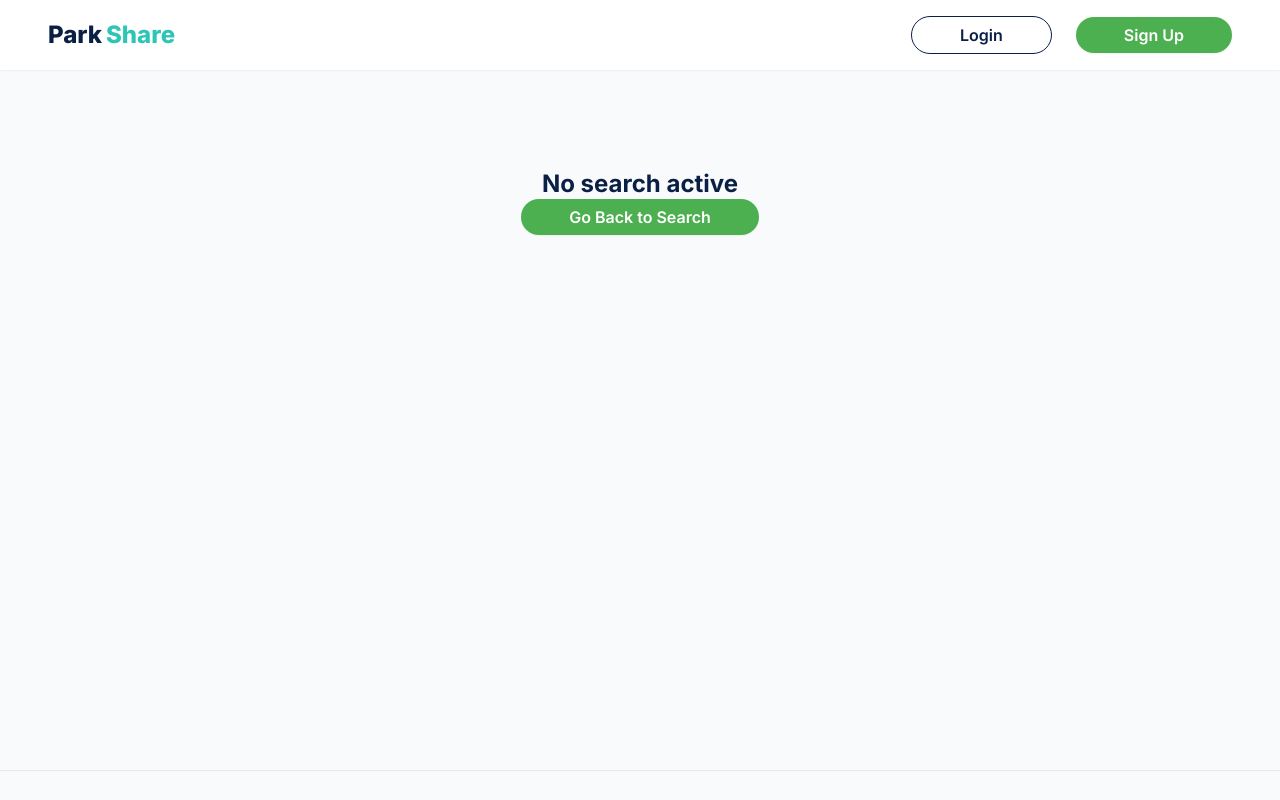
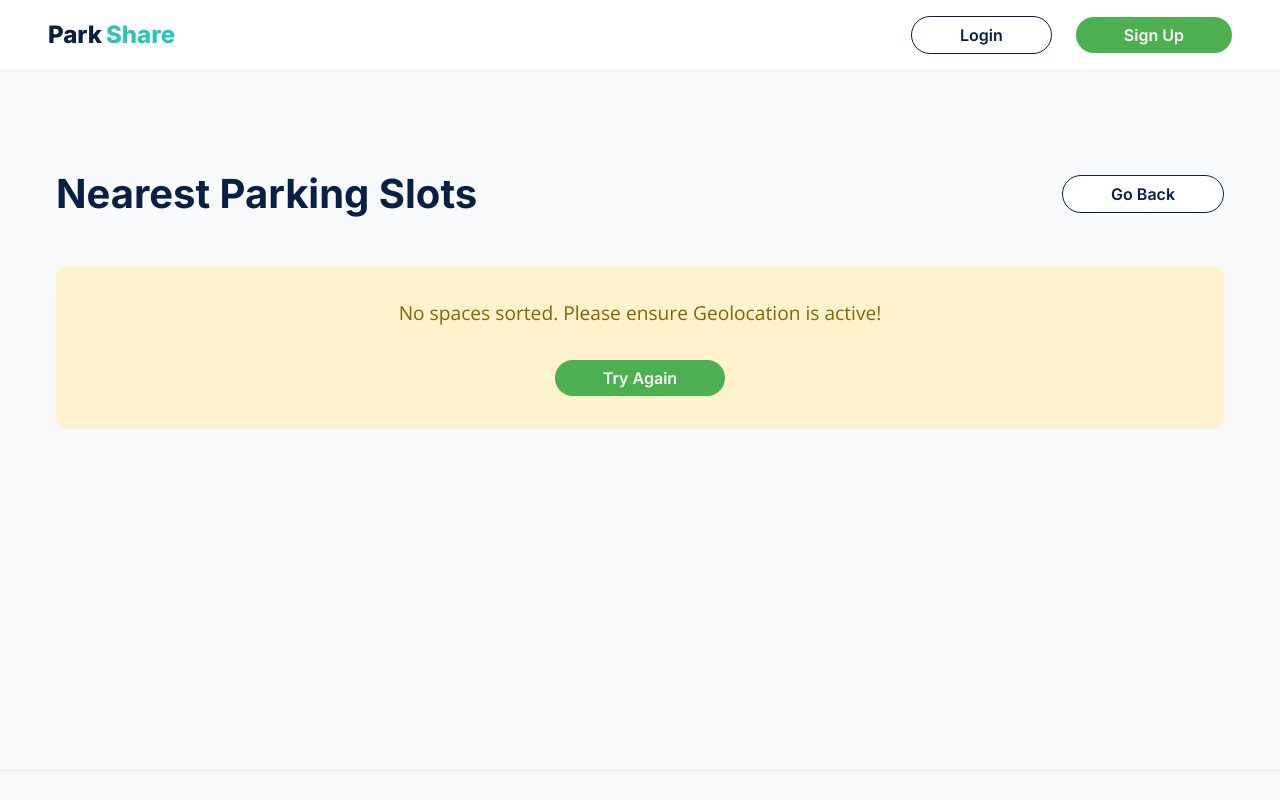
Before and after one commit to rosi462005-hue/parking-3, a React app in the folder frontend/: page /results in a window 1280 px wide. Shown: the top 800 px of the page. Built offline with nearby package versions, Linux system fonts and the light colour scheme; the HTML template or start-up script is replaced by a standard one.

Commit message:
feat: Introduce SearchPage for finding and sorting parking spots by geolocation and ResultsPage for displaying the search results.

```diff
--- a/frontend/src/pages/ResultsPage.jsx
+++ b/frontend/src/pages/ResultsPage.jsx
@@ -1,5 +1,5 @@
 import React, { useState } from 'react';
-import { useLocation, Link, useNavigate } from 'react-router-dom';
+import { useLocation, useNavigate } from 'react-router-dom';
 import ListingCard from '../components/ListingCard';
 import BookingModal from '../components/BookingModal';
 import '../components/ParkingSearch.css';
@@ -7,31 +7,26 @@ import '../components/ParkingSearch.css';
 const ResultsPage = () => {
   const location = useLocation();
   const navigate = useNavigate();
-  const { listings, userLocation } = location.state || { listings: [], userLocation: null };
   const [selectedListing, setSelectedListing] = useState(null);
 
-  if (!userLocation) {
-    return (
-      <section className="parking-search-section section" style={{paddingTop: '100px', minHeight: 'calc(100vh - 100px)', textAlign: 'center'}}>
-        <div className="container">
-          <h2>No search active</h2>
-          <button className="btn btn-primary" onClick={() => navigate('/search')}>Go Back to Search</button>
-        </div>
-      </section>
-    );
-  }
+  const listings = location.state?.listings || [];
+  const userLocation = location.state?.userLocation || null;
 
   return (
     <section className="parking-search-section section" style={{paddingTop: '100px', minHeight: 'calc(100vh - 100px)'}}>
       <div className="container">
         <div style={{ display: 'flex', justifyContent: 'space-between', alignItems: 'center', marginBottom: '40px' }}>
-          <h2 className="section-title" style={{margin: 0}}>Available Parking Slots</h2>
-          <button className="btn btn-secondary" onClick={() => navigate('/search')}>Back</button>
+          <h2 className="section-title" style={{margin: 0}}>Nearest Parking Slots</h2>
+          <button className="btn btn-secondary" onClick={() => navigate('/search')}>Go Back</button>
         </div>
 
         <div className="results-container">
           {listings.length === 0 && (
-            <div className="status-message warning">No spaces found in your area.</div>
+            <div className="status-message warning">
+               No spaces sorted. Please ensure Geolocation is active!
+               <br/><br/>
+               <button className="btn btn-primary" onClick={() => navigate('/search')}>Try Again</button>
+            </div>
           )}
 
           {listings.length > 0 && (
@@ -39,9 +34,11 @@ const ResultsPage = () => {
               {listings.map(listing => (
                 <div key={listing.id} className="listing-result-wrapper">
                   <ListingCard listing={listing} onClick={(l) => setSelectedListing(l)} />
-                  <div className="distance-badge">
-                    {listing.distance.toFixed(1)} km away
-                  </div>
+                  {listing.distance !== undefined && (
+                    <div className="distance-badge">
+                      {listing.distance.toFixed(1)} km away
+                    </div>
+                  )}
                 </div>
               ))}
             </div>
--- a/frontend/src/pages/SearchPage.jsx
+++ b/frontend/src/pages/SearchPage.jsx
@@ -1,12 +1,34 @@
-import React, { useState } from 'react';
-import { Link, useNavigate } from 'react-router-dom';
+import React, { useState, useEffect } from 'react';
+import { Link } from 'react-router-dom';
 import '../components/ParkingSearch.css';
+import ListingCard from '../components/ListingCard';
+import BookingModal from '../components/BookingModal';
 
 const SearchPage = () => {
+  const [listings, setListings] = useState([]);
   const [loading, setLoading] = useState(false);
   const [error, setError] = useState(null);
+  const [userLocation, setUserLocation] = useState(null);
   const [searching, setSearching] = useState(false);
-  const navigate = useNavigate();
+  const [selectedListing, setSelectedListing] = useState(null);
+
+  const fetchAllListings = async () => {
+    setLoading(true);
+    try {
+      const response = await fetch('http://127.0.0.1:5000/api/listings');
+      if (!response.ok) throw new Error('Failed to fetch listings');
+      const data = await response.json();
+      setListings(data);
+    } catch (err) {
+      setError(err.message);
+    } finally {
+      setLoading(false);
+    }
+  };
+
+  useEffect(() => {
+    fetchAllListings();
+  }, []);
 
   const getDistance = (lat1, lon1, lat2, lon2) => {
     const R = 6371;
@@ -35,37 +57,22 @@ const SearchPage = () => {
     navigator.geolocation.getCurrentPosition(
       (position) => {
         const { latitude, longitude } = position.coords;
-        fetchNearbyListings(latitude, longitude);
+        setUserLocation({ lat: latitude, lng: longitude });
+
+        // Sort existing listings by distance
+        const processed = [...listings].map(spot => ({
+          ...spot,
+          distance: getDistance(latitude, longitude, spot.lat, spot.lng)
+        })).sort((a, b) => a.distance - b.distance);
+
+        setSearching(false);
+        navigate('/results', { state: { listings: processed, userLocation: {lat: latitude, lng: longitude} } });
       },
       () => {
-        setError("Unable to retrieve your location. Please check permissions.");
         setSearching(false);
+        navigate('/results', { state: { listings: listings, userLocation: null } });
       }
     );
-  };
-
-  const fetchNearbyListings = async (lat, lng) => {
-    setLoading(true);
-    try {
-      const response = await fetch('http://127.0.0.1:5000/api/listings');
-      if (!response.ok) throw new Error('Failed to fetch listings');
-
-      const data = await response.json();
-
-      const processed = data.map(spot => ({
-        ...spot,
-        distance: getDistance(lat, lng, spot.lat, spot.lng)
-      })).sort((a, b) => a.distance - b.distance);
-
-      // Navigate to results page passing the data
-      navigate('/results', { state: { listings: processed, userLocation: {lat, lng} } });
-
-    } catch (err) {
-      setError(err.message);
-    } finally {
-      setLoading(false);
-      setSearching(false);
-    }
   };
 
   return (
@@ -80,17 +87,44 @@ const SearchPage = () => {
               onClick={handleFindSpace}
               disabled={searching}
             >
-              {searching ? 'Finding Nearest Slots...' : 'Find Space'}
+              {searching ? 'Sorting by Distance...' : 'Find Space Nearby'}
             </button>
             <Link to="/list" className="btn btn-secondary">List Your Space</Link>
           </div>
         </div>
 
         <div className="results-container">
-          {loading && <div className="status-message">Searching for nearby spots...</div>}
+          {loading && <div className="status-message">Loading parking spots...</div>}
           {error && <div className="status-message error">{error}</div>}
+
+          {!loading && !error && listings.length === 0 && (
+            <div className="status-message warning">No spaces found in your area. Be the first to list one!</div>
+          )}
+
+          {!loading && !error && listings.length > 0 && (
+            <div className="listings-grid">
+              {listings.map(listing => (
+                <div key={listing.id} className="listing-result-wrapper">
+                  <ListingCard listing={listing} onClick={(l) => setSelectedListing(l)} />
+                  {listing.distance !== undefined && (
+                    <div className="distance-badge">
+                      {listing.distance.toFixed(1)} km away
+                    </div>
+                  )}
+                </div>
+              ))}
+            </div>
+          )}
         </div>
       </div>
+
+      {selectedListing && (
+        <BookingModal
+          listing={selectedListing}
+          onClose={() => setSelectedListing(null)}
+          onConfirm={() => setSelectedListing(null)}
+        />
+      )}
     </section>
   );
 };
```
